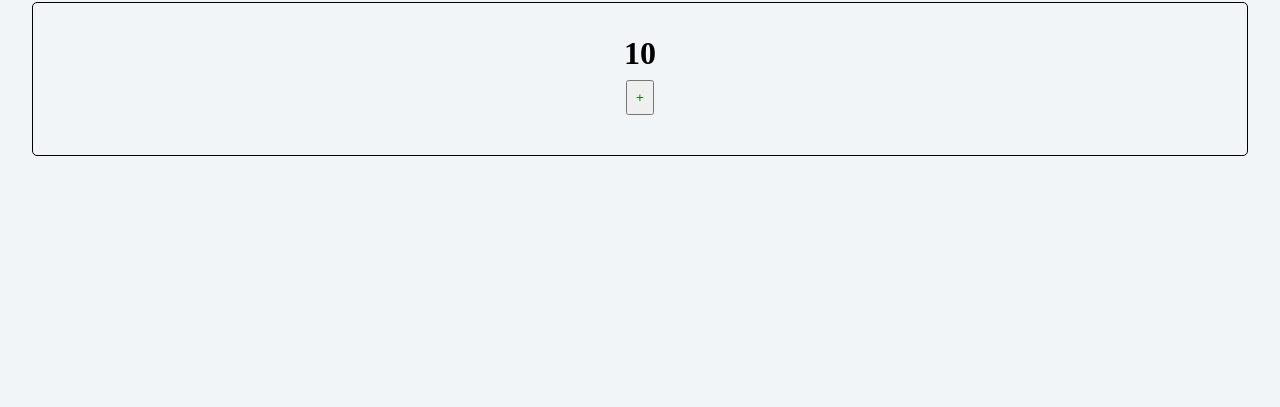
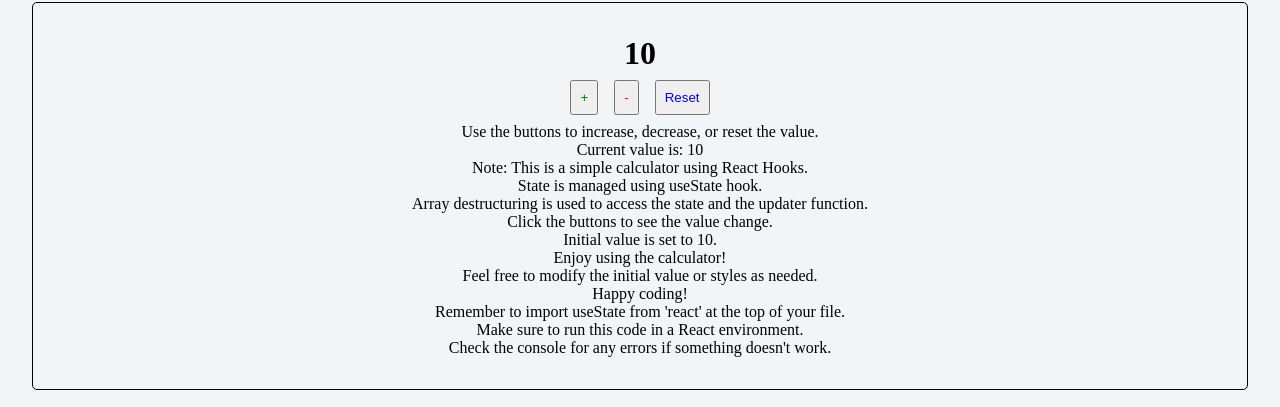
Before and after one commit to gipsycloud/react_to_do_list, a React (Create React App) app: page / in a window 1280 px wide. Shown: the part 719-1126 px from the top of the page. Before the commit the page ends 907 px from the top, so only its background shows below. Built offline with nearby package versions, Linux system fonts and the light colour scheme.

Commit message:
use state

```diff
--- a/src/component/Calculator.js
+++ b/src/component/Calculator.js
@@ -19,6 +19,21 @@ function Calculator() {
     <div style={{ textAlign: 'center', margin: '2rem', padding: '2rem', border: '1px solid black', borderRadius: '5px' }}>
       <h1>{state[0]}</h1>
       <button onClick={increate} style={{ padding: '0.5rem', margin: '0.5rem', color: 'green' }}>+</button>
+      <button onClick={decrease} style={{ padding: '0.5rem', margin: '0.5rem', color: 'red' }}>-</button>
+      <button onClick={reset} style={{ padding: '0.5rem', margin: '0.5rem', color: 'blue' }}>Reset</button>
+      <p>Use the buttons to increase, decrease, or reset the value.</p>
+      <p>Current value is: {state[0]}</p>
+      <p>Note: This is a simple calculator using React Hooks.</p>
+      <p>State is managed using useState hook.</p>
+      <p>Array destructuring is used to access the state and the updater function.</p>
+      <p>Click the buttons to see the value change.</p>
+      <p>Initial value is set to 10.</p>
+      <p>Enjoy using the calculator!</p>
+      <p>Feel free to modify the initial value or styles as needed.</p>
+      <p>Happy coding!</p>
+      <p>Remember to import useState from 'react' at the top of your file.</p>
+      <p>Make sure to run this code in a React environment.</p>
+      <p>Check the console for any errors if something doesn't work.</p>
     </div>
   );
 }
```
